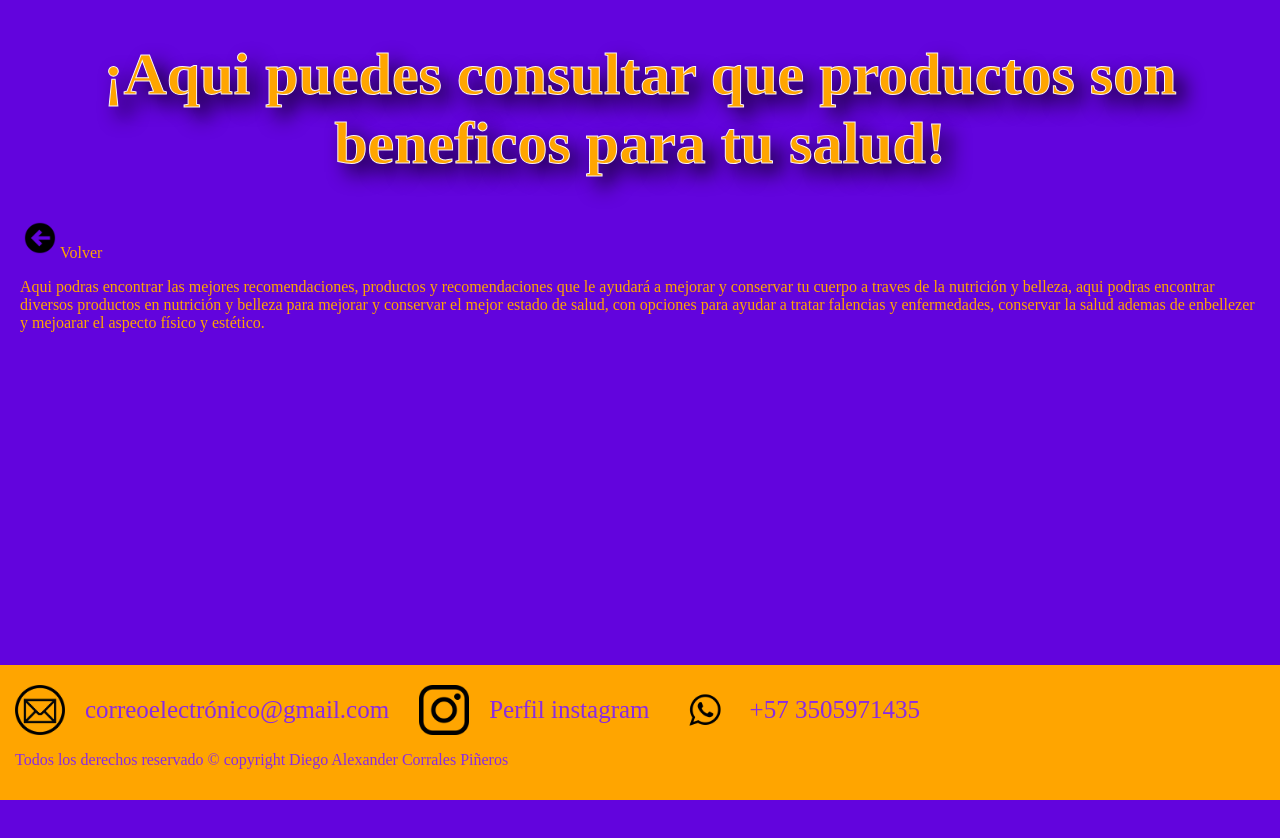
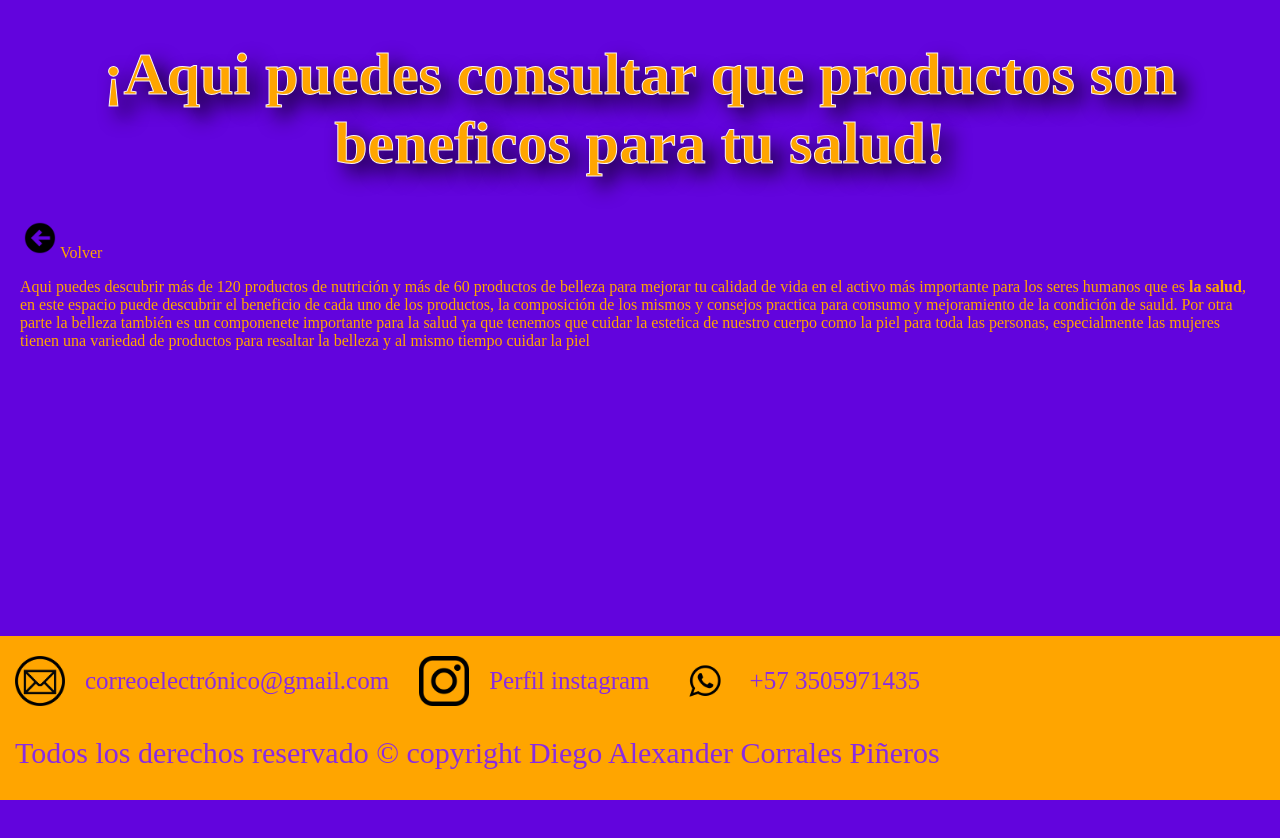
Before and after one commit to DiegoCoPi/Onmilife, a React app in the folder frontend/: page /espanol in a window 1280 px wide. Built offline with nearby package versions, Linux system fonts and the light colour scheme; the HTML template or start-up script is replaced by a standard one.

Commit message:
Avance 20-10-2026

```diff
--- a/frontend/src/pages/languages/espanol.jsx
+++ b/frontend/src/pages/languages/espanol.jsx
@@ -17,9 +17,13 @@ function Espanol () {
       </header>
       <main>
         <p>
-          Aqui podras encontrar las mejores recomendaciones, productos y recomendaciones que le ayudará a mejorar y conservar tu cuerpo a traves de la nutrición
-          y belleza, aqui podras encontrar diversos productos en nutrición y belleza para mejorar y conservar el mejor estado de salud, con opciones para ayudar a
-          tratar falencias y enfermedades, conservar la salud ademas de enbellezer y mejoarar el aspecto físico y estético.
+          Aqui puedes descubrir más de 120 productos de nutrición y más de 60 productos de belleza para mejorar tu calidad de vida en el activo
+          más importante para los seres humanos que es <strong>la salud</strong>, en este espacio puede descubrir el beneficio de cada uno de los
+          productos, la composición de los mismos y consejos practica para consumo y mejoramiento de la condición de sauld.
+          Por otra parte la belleza también es un componenete importante para la salud ya que tenemos que cuidar la estetica de nuestro cuerpo como la
+          piel para toda las personas, especialmente las mujeres tienen una variedad de productos para resaltar la belleza y al mismo tiempo cuidar
+          la piel
+
         </p>
       </main>
       <Footer/>
--- a/frontend/src/tools/footer/footer.css
+++ b/frontend/src/tools/footer/footer.css
@@ -6,6 +6,7 @@
     background-color: orange;
     color: blueviolet;
     padding: 15px;
+    padding-bottom: 0;
     z-index: 1000;
 }
 
@@ -47,3 +48,7 @@ a:active {
     text-decoration: none;
     color: inherit;
 }
+
+.text{
+    font-size: 30px;
+}
--- a/frontend/src/tools/footer/footer.jsx
+++ b/frontend/src/tools/footer/footer.jsx
@@ -27,7 +27,7 @@ function Footer(){
                         </div>
                     </Link>
                 </div>
-                <p>Todos los derechos reservado © copyright Diego Alexander Corrales Piñeros</p>
+                <p className="text">Todos los derechos reservado © copyright Diego Alexander Corrales Piñeros</p>
             </div>
         </footer>
     )
```
